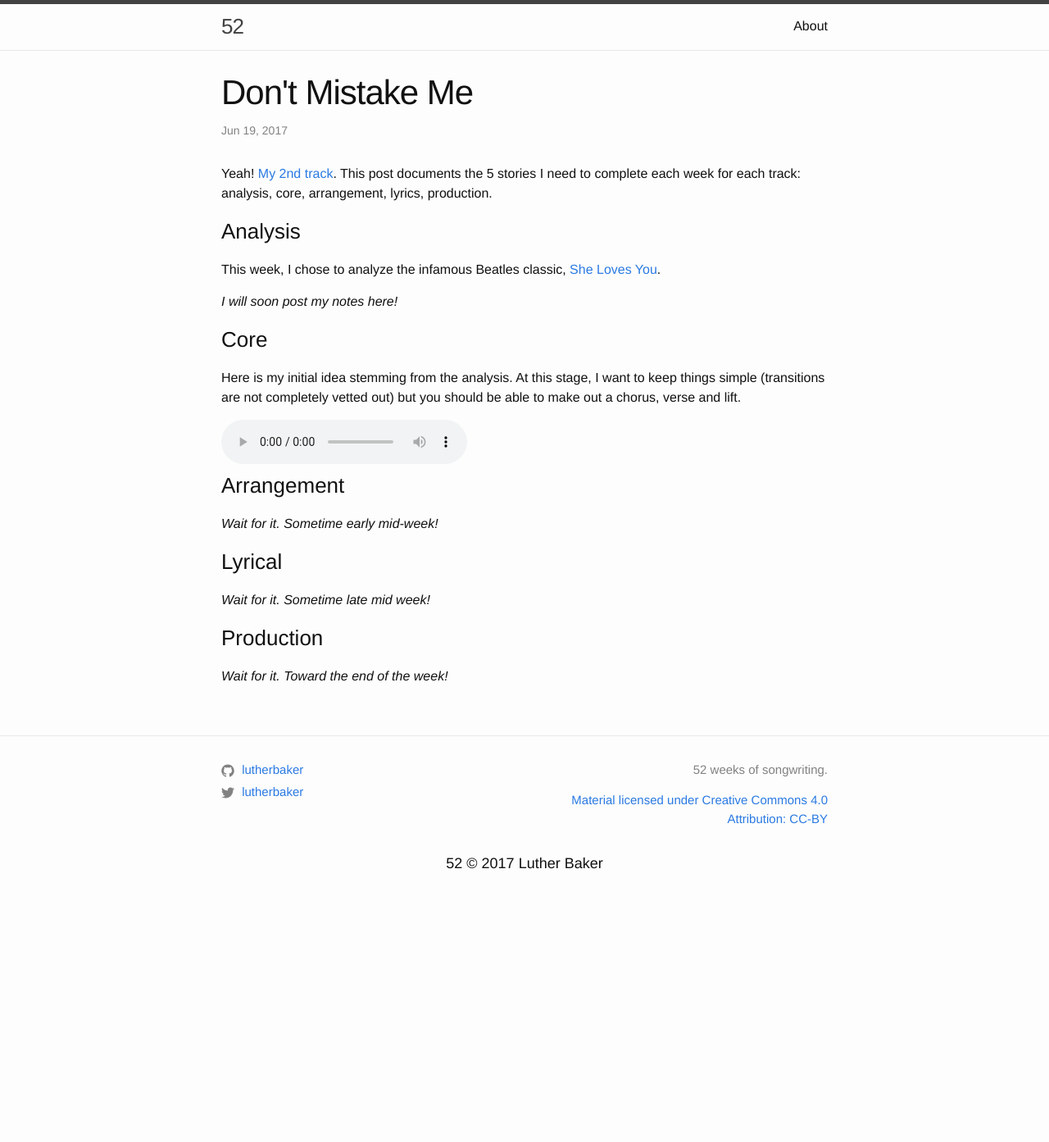
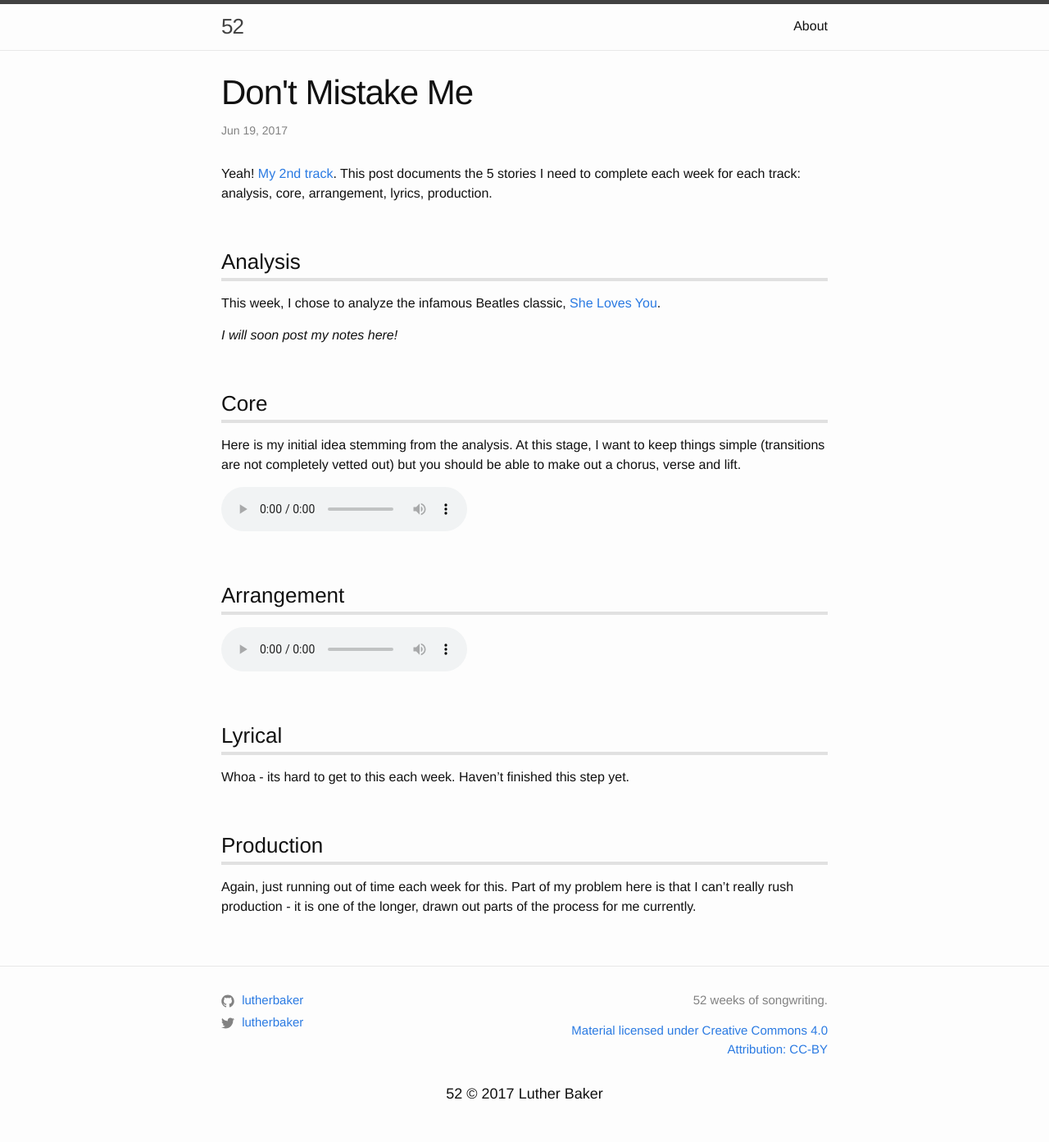
Before and after one commit to LutherBaker/52, a Jekyll site: the page built from weekly/_posts/2017-06-19-dontmistakeme.md, in a window 1280 px wide. Shown: the whole page at 82% size. Built offline with Jekyll 4.4.1, drawn with Linux system fonts in a browser that asks for light colours; before the commit the page ends 1112 px from its top, so only the background shows below that.

Commit message:
Added arr to post.

```diff
--- a/_includes/footer.html
+++ b/_includes/footer.html
@@ -29,7 +29,7 @@
       </div>
     </div>
 
-    <h2 class="footer-heading">{{ site.title | escape }} &copy; 2017 Luther Baker</h2>
+    <h2 class="footer-heading">{{ site.title }} &copy; 2017 Luther Baker</h2>
 
   </div>
 
--- a/_includes/header.html
+++ b/_includes/header.html
@@ -3,7 +3,7 @@
   <div class="wrapper">
     {% assign default_paths = site.pages | map: "path" %}
     {% assign page_paths = site.header_pages | default: default_paths %}
-    <a class="site-title" href="{{ "/" | relative_url }}">{{ site.title | escape }}</a>
+    <a class="site-title" href="{{ "/" | relative_url }}">{{ site.title }}</a>
 
     {% if page_paths %}
       <nav class="site-nav">
--- a/_sass/minima/_base.scss
+++ b/_sass/minima/_base.scss
@@ -83,6 +83,11 @@ li {
  */
 h1, h2, h3, h4, h5, h6 {
   font-weight: $base-font-weight;
+}
+
+h3 {
+	border-bottom: 4px solid #e1e1e1;
+	margin-top: 2em;
 }
 
 /**
--- a/weekly/_posts/2017-06-19-dontmistakeme.md
+++ b/weekly/_posts/2017-06-19-dontmistakeme.md
@@ -15,19 +15,24 @@ _I will soon post my notes here!_
 
 Here is my initial idea stemming from the analysis. At this stage, I want to keep things simple (transitions are not completely vetted out) but you should be able to make out a chorus, verse and lift.
 
-<audio controls>
+<audio controls onPlay="pauseAudio('arr')" id="core">
   <source src="{{ site.github.url }}/weekly/audio/20170619-dontmistakeme.mp3" type="audio/mpeg">
 	  Sorry, this browser does not support embedded audio.
+  </source>
 </audio>
 
 ### Arrangement
 
-_Wait for it. Sometime early mid-week!_
+<audio controls onPlay="pauseAudio('core')" id="arr">
+  <source src="{{ site.github.url }}/weekly/audio/20170619-dontmistakeme2.mp3" type="audio/mpeg">
+	  Sorry, this browser does not support embedded audio.
+  </source>
+</audio>
 
 ### Lyrical
 
-_Wait for it. Sometime late mid week!_
+Whoa - its hard to get to this each week. Haven't finished this step yet.
 
 ### Production
 
-_Wait for it. Toward the end of the week!_
+Again, just running out of time each week for this. Part of my problem here is that I can't really rush production - it is one of the longer, drawn out parts of the process for me currently.
```
Also changed, not shown: _includes/head.html (+8 -2 lines), 1 other file.
